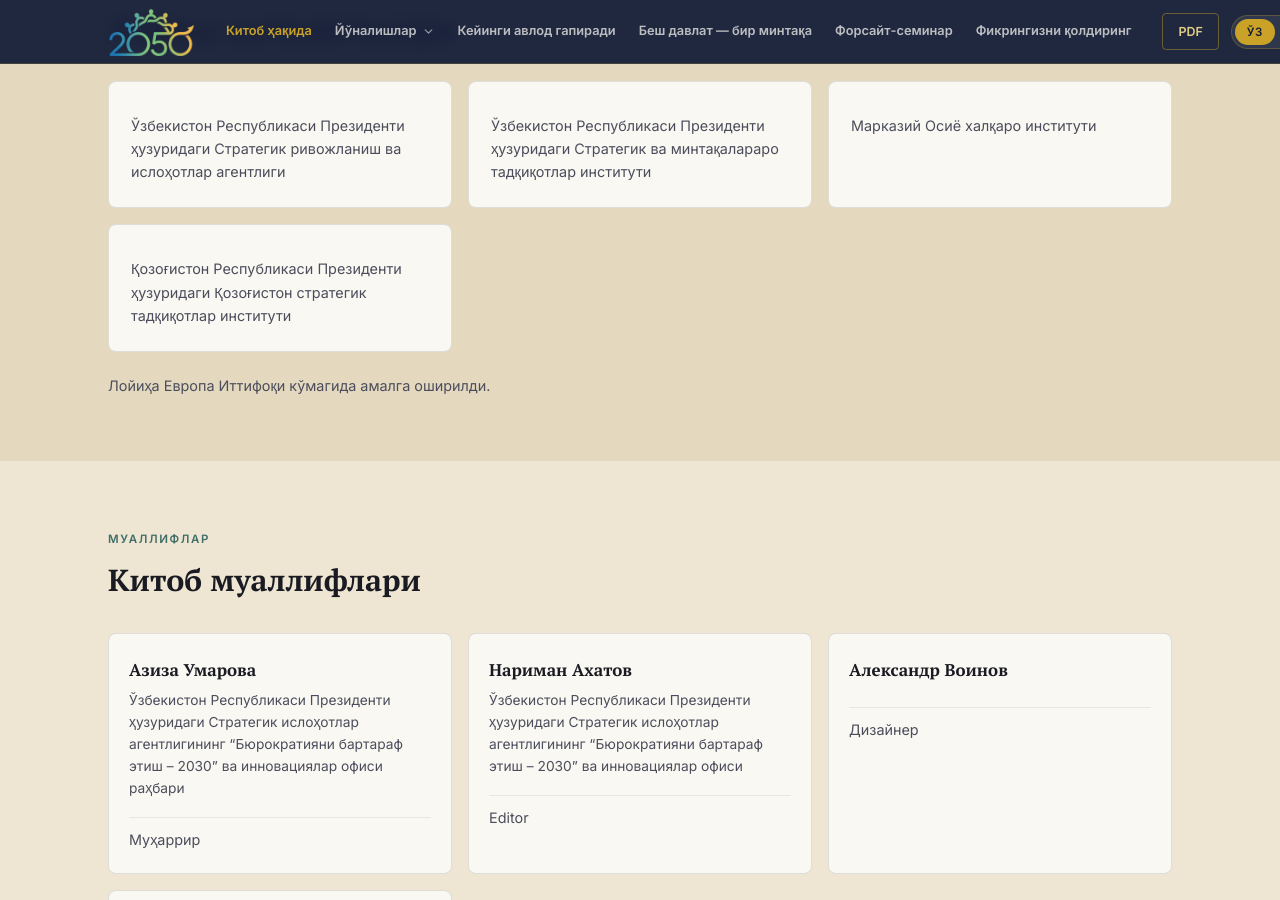
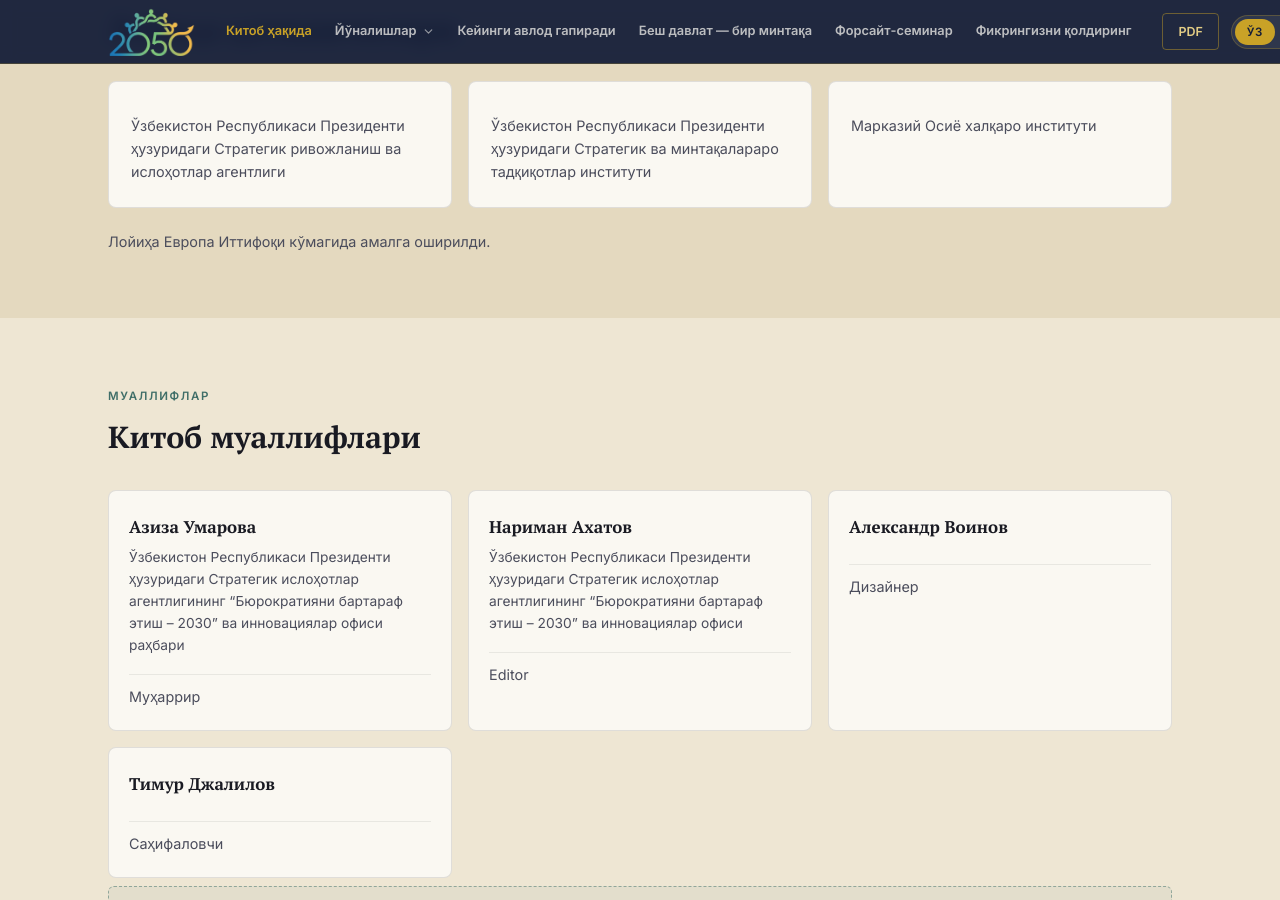
Before and after one commit to farrukhtash/Ca2050, a Jekyll site: the page built from about.html, in a window 1280 px wide and 900 px high, scrolled down 1261 px. Built offline with Jekyll 4.4.1, drawn with Linux system fonts in a browser that asks for light colours.

Commit message:
Update Китоб ҳақида “agencies”

```diff
--- a/_data/agencies.yml
+++ b/_data/agencies.yml
@@ -16,8 +16,3 @@ agencies:
     short_en: ''
     name_uz: Марказий Осиё халқаро институти
     name_en: International Institute for Central Asia
-  - short: ''
-    short_uz: ''
-    short_en: ''
-    name_uz: Қозоғистон Республикаси Президенти ҳузуридаги Қозоғистон стратегик тадқиқотлар институти
-    name_en: Kazakhstan Institute of Strategic Studies under the President of the Republic of Kazakhstan
```
